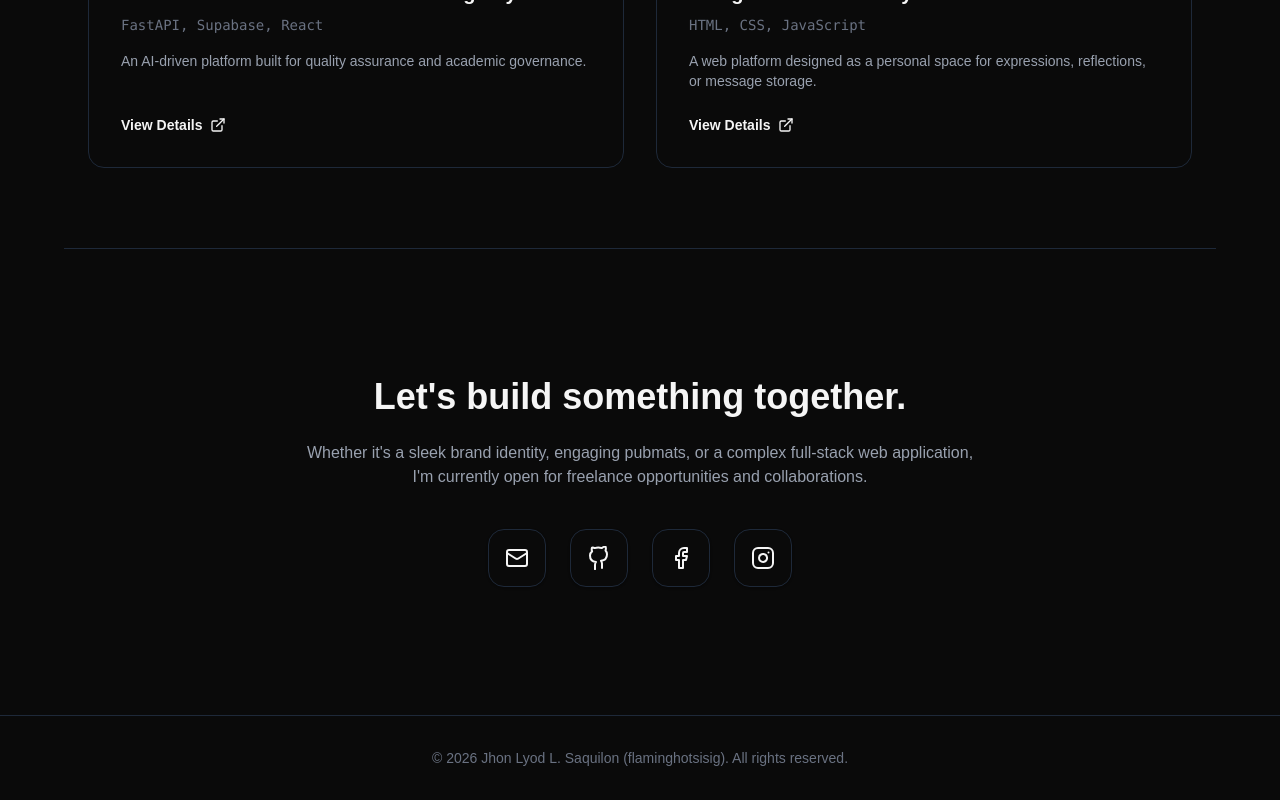
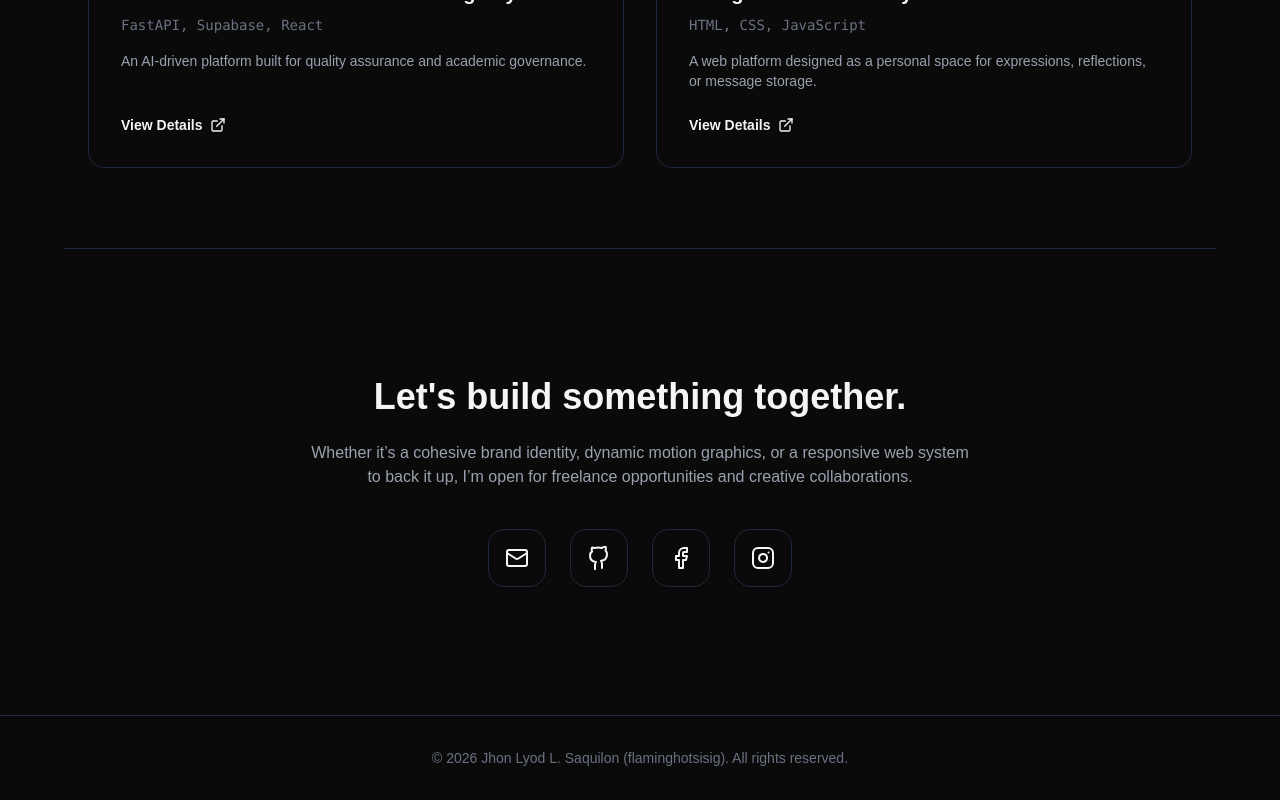
Before and after one commit to loydskie11/flaminghotsisig-personal-website, a React (Vite) app: page / in a window 1280 px wide. Shown: the part 2345-3145 px from the top of the page. Built offline with nearby package versions, Linux system fonts and the light colour scheme.

Commit message:
revised contact

```diff
--- a/src/App.jsx
+++ b/src/App.jsx
@@ -382,7 +382,7 @@ const App = () => {
               e.preventDefault();
               window.scrollTo({ top: 0, behavior: 'smooth' });
             }}
-            className="text-xl font-bold tracking-tighter z-50 cursor-pointer hover:opacity-70 transition-opacity"
+            className="text-xl font-bold tracking-tighter z-50 cursor-pointer hover:text-gray-500 transition-colors"
           >
             flaminghotsisig.
           </a>
@@ -632,7 +632,7 @@ const App = () => {
         <motion.div initial="hidden" whileInView="visible" viewport={{ once: true }} variants={fadeInUp}>
           <h2 className="text-3xl sm:text-4xl font-bold mb-6">Let's build something together.</h2>
           <p className="text-sm sm:text-base text-gray-600 dark:text-gray-400 mb-10 max-w-2xl mx-auto px-4 sm:px-0">
-            Whether it's a sleek brand identity, engaging pubmats, or a complex full-stack web application, I'm currently open for freelance opportunities and collaborations.
+            Whether it’s a cohesive brand identity, dynamic motion graphics, or a responsive web system to back it up, I’m open for freelance opportunities and creative collaborations.
           </p>
           <div className="flex flex-wrap justify-center gap-4 sm:gap-6">
             <a href="mailto:loyddsaquilon@gmail.com" className="p-3 sm:p-4 border border-gray-200 dark:border-gray-800 rounded-2xl hover:bg-black hover:text-white dark:hover:bg-white dark:hover:text-black transition-all hover:scale-110 shadow-sm">
```
